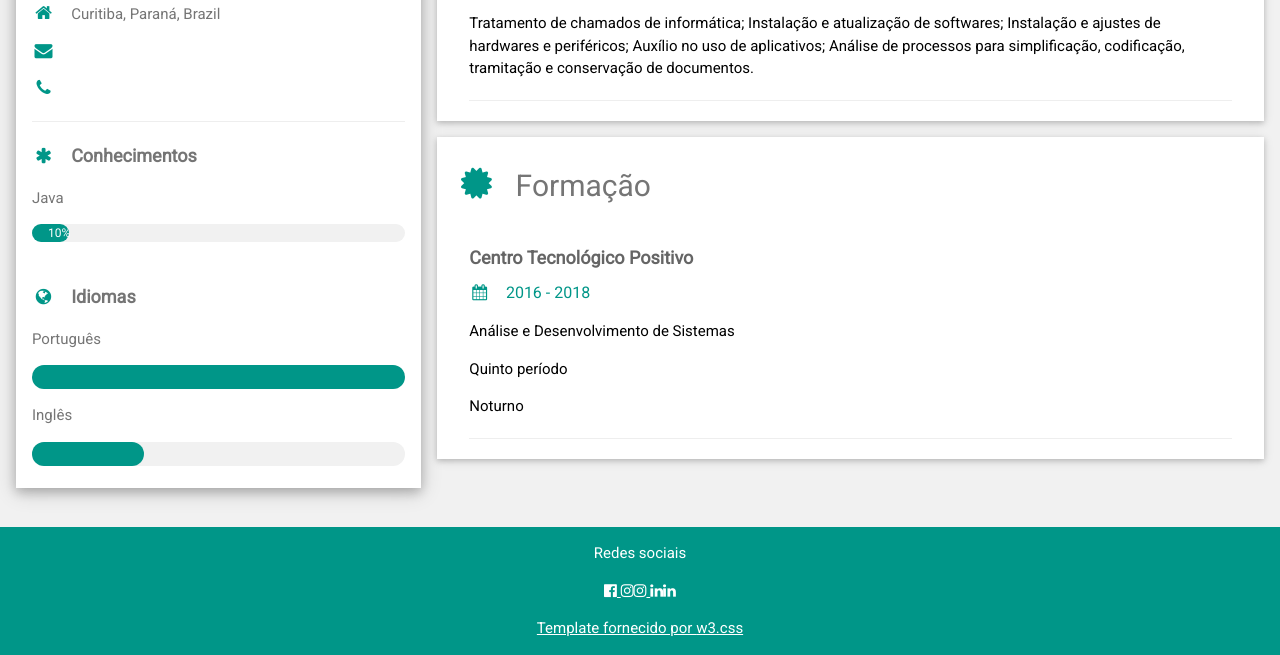
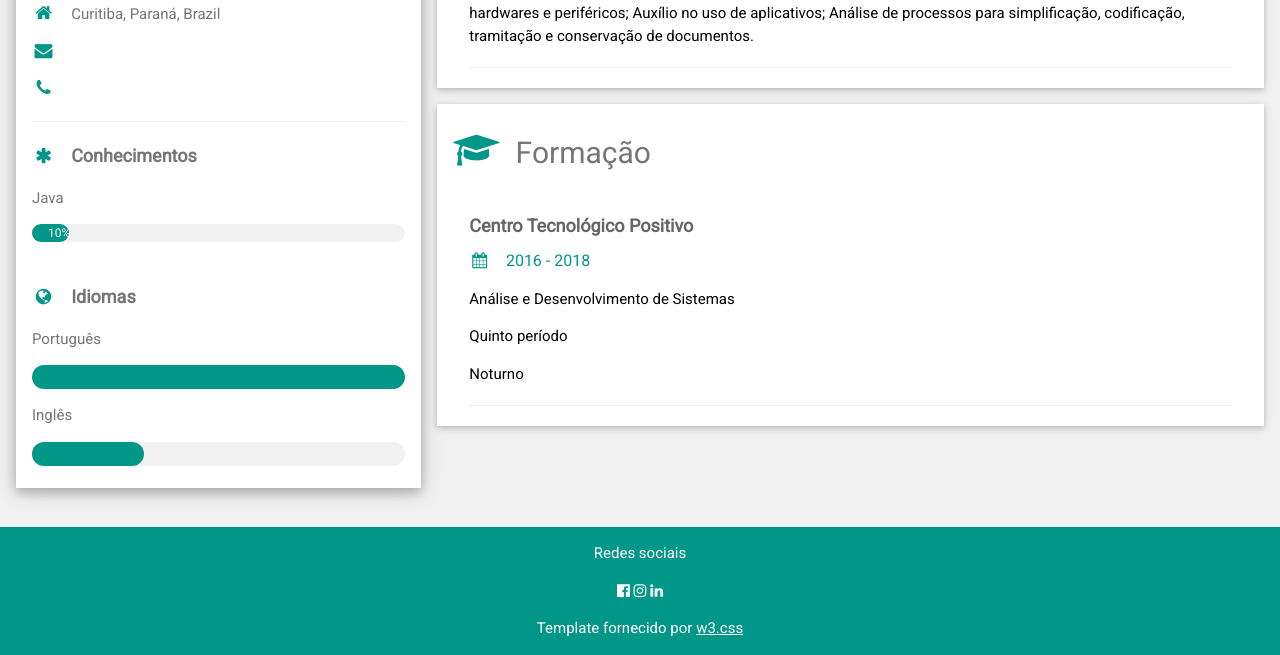
Before and after one commit to bernardodn/bernardodn.github.io, a plain HTML site: page index.html in a window 1280 px wide. Shown: the part 392-1047 px from the top of the page. Drawn offline with nearby package versions, Linux system fonts and the light colour scheme.

Commit message:
Alterando layout do site

```diff
--- a/index.html
+++ b/index.html
@@ -64,7 +64,7 @@ html,body,h1,h2,h3,h4,h5,h6 {font-family: "Roboto", sans-serif}
         <h2 class="w3-text-grey w3-padding-16"><i class="fa fa-suitcase fa-fw w3-margin-right w3-xxlarge w3-text-teal"></i>Experiências profissionais</h2>
         <div class="w3-container">
           <h5 class="w3-opacity"><b>Estagiário de Informática / Hospital Pequeno Príncipe</b></h5>
-          <h6 class="w3-text-teal"><i class="fa fa-calendar fa-fw w3-margin-right"></i>Setembro de 2017 - Dezembro de 2017</h6> <span class="w3-tag w3-teal w3-round"></span>
+          <h6 class="w3-text-teal"><i class="fa fa-calendar fa-fw w3-margin-right"></i>Setembro de 2017 - Dezembro de 2017</h6> <!-- <span class="w3-tag w3-teal w3-round"></span> -->
           <p>Desenvolvimento de documentos médicos para implementação no Prontuário Eletrônico do Paciente usando o sistema SOULMV.</p>
           <hr>
         </div>
@@ -77,7 +77,7 @@ html,body,h1,h2,h3,h4,h5,h6 {font-family: "Roboto", sans-serif}
       </div>
 
       <div class="w3-container w3-card w3-white">
-        <h2 class="w3-text-grey w3-padding-16"><i class="fa fa-certificate fa-fw w3-margin-right w3-xxlarge w3-text-teal"></i>Formação</h2>
+        <h2 class="w3-text-grey w3-padding-16"><i class="fa fa-graduation-cap fa-fw w3-margin-right w3-xxlarge w3-text-teal"></i>Formação</h2>
         <div class="w3-container">
           <h5 class="w3-opacity"><b>Centro Tecnológico Positivo</b></h5>
           <h6 class="w3-text-teal"><i class="fa fa-calendar fa-fw w3-margin-right"></i>2016 - 2018</h6>
@@ -100,9 +100,9 @@ html,body,h1,h2,h3,h4,h5,h6 {font-family: "Roboto", sans-serif}
 
 <footer class="w3-container w3-teal w3-center w3-margin-top">
   <p>Redes sociais</p>
-  <i class="fa fa-facebook-official w3-hover-opacity"><a href="https://www.facebook.com/bernardodn"/></i>
-  <i class="fa fa-instagram w3-hover-opacity"><a href="https://www.instagram.com/bernardodn/"/></i>
-  <i class="fa fa-linkedin w3-hover-opacity"><a href="https://www.linkedin.com/in/bernardodn/"/></i>
+  <a href="https://www.facebook.com/bernardodn"><i class="fa fa-facebook-official w3-hover-opacity"></i></a>
+  <a href="https://www.instagram.com/bernardodn/"/><i class="fa fa-instagram w3-hover-opacity"></i></a>
+  <a href="https://www.linkedin.com/in/bernardodn/"/><i class="fa fa-linkedin w3-hover-opacity"></i></a>
   <p>Template fornecido por <a href="https://www.w3schools.com/w3css/default.asp" target="_blank">w3.css</a></p>
 </footer>
 
```
